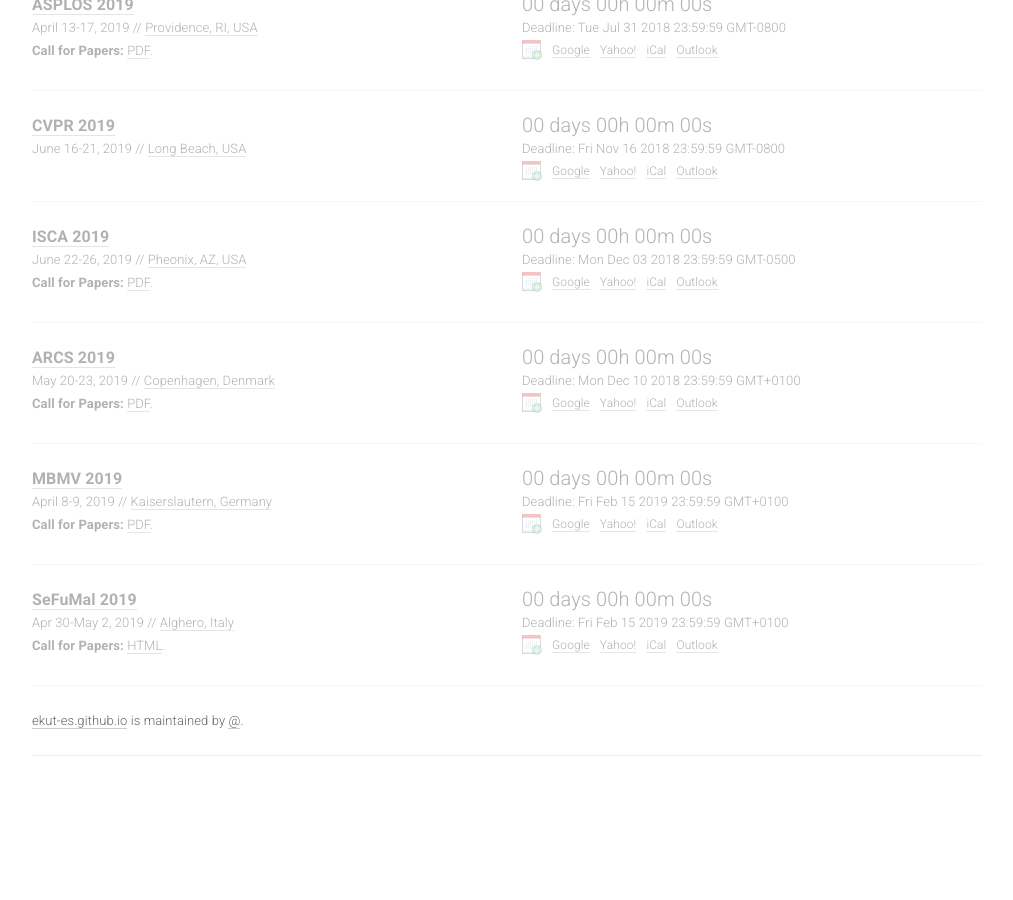
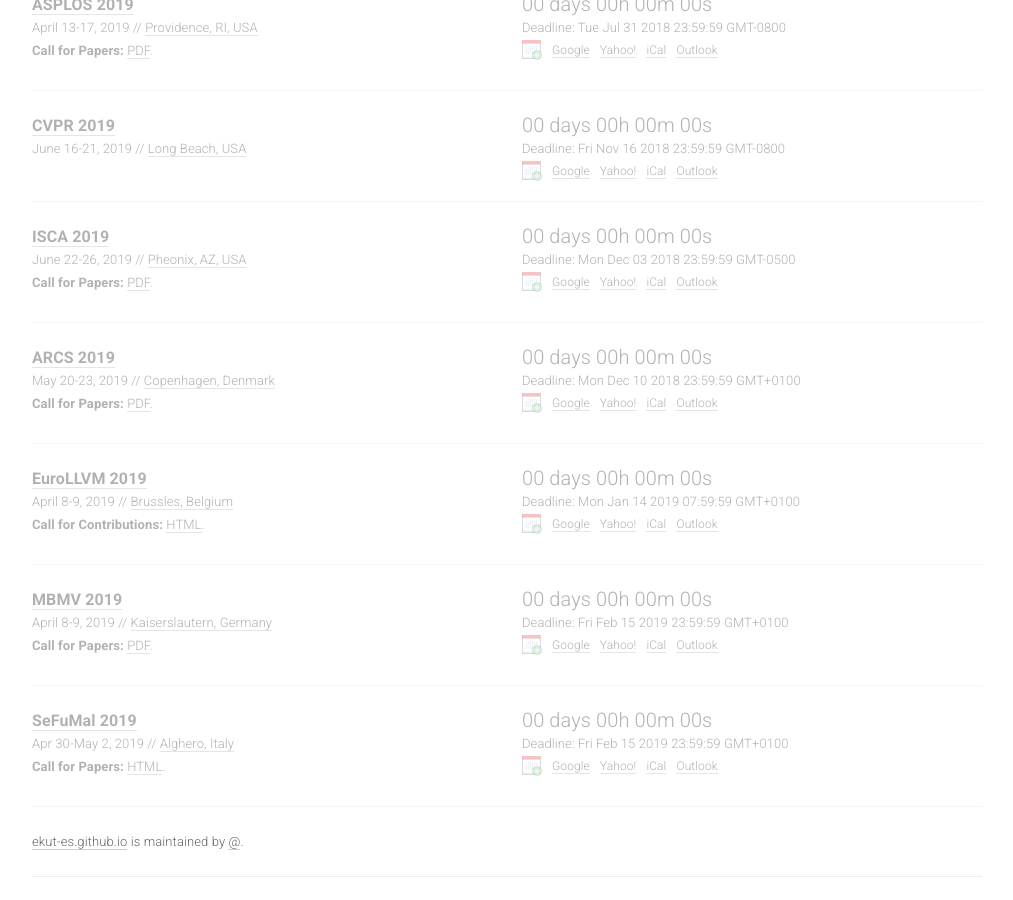
Before and after one commit to paperswithcode/ai-deadlines, a Jekyll site: the page built from index.html, in a window 1280 px wide and 900 px high, scrolled down 1685 px. Shown: the whole window, without its empty margins (133-1146 px from the left). Built offline with Jekyll 4.4.1, drawn with Linux system fonts in a browser that asks for light colours; nearby versions of some CDN libraries; comment, search, counter and statistics services are not loaded; before the commit the page ends 2464 px from its top, so only the background shows below that.

Commit message:
Added EuroLLVM.

```diff
--- a/_data/conferences.yml
+++ b/_data/conferences.yml
@@ -176,6 +176,17 @@
   sub: CA
   note: <b>Call for Papers:</b> <a href='http://arcs2019.itec.kit.edu/download/ARCS2019.pdf'>PDF</a>.
 
+- title: EuroLLVM
+  year: 2019
+  id: eurollvm2019
+  link: http://llvm.org/devmtg/2019-04
+  deadline: '2019-01-14 07:59:59'
+  timezone: Etc/GMT-1
+  date: April 8-9, 2019
+  place: Brussles, Belgium
+  sub: ES
+  note: <b>Call for Contributions:</b> <a href='http://lists.llvm.org/pipermail/llvm-dev/2019-January/129091.html'>HTML</a>.
+
 - title: MBMV
   year: 2019
   id: mbmv2019
```
